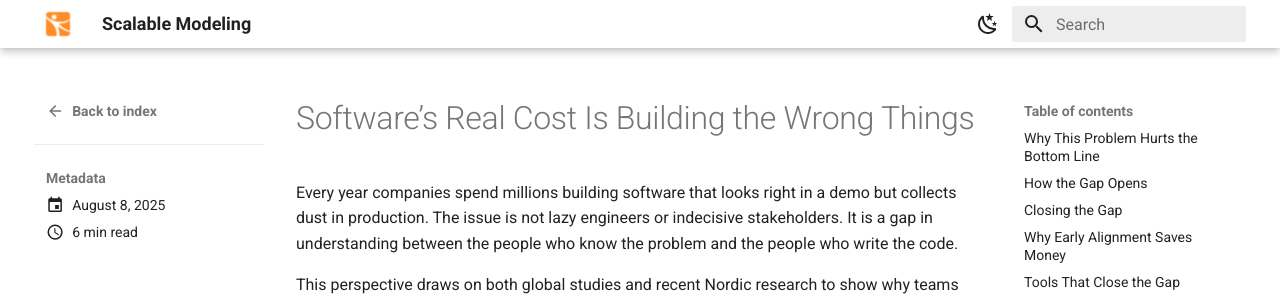
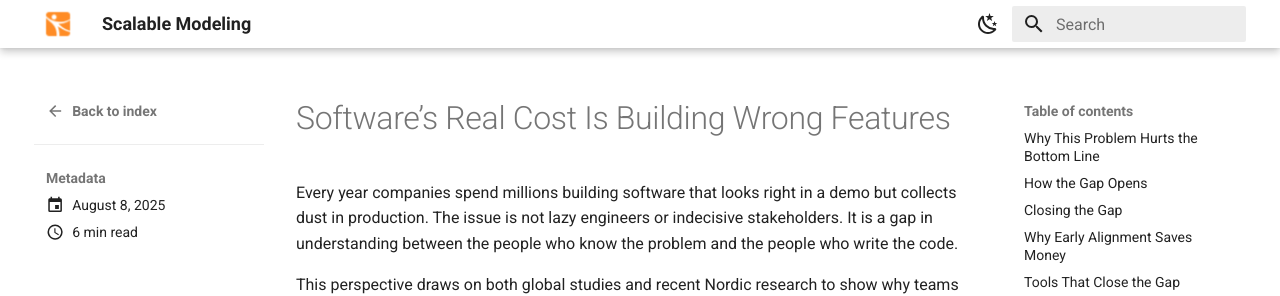
Before and after one commit to roikonen/scalablemodeling, an MkDocs documentation site: the page built from docs/blog/posts/20250808-expert-developer-gap.md, in a window 1280 px wide and 900 px high. Shown: the top 296 px of the window. Built offline with MkDocs 1.6.1 and Material for MkDocs 9.7.7, drawn with Linux system fonts in a browser that asks for light colours.

Commit message:
Blog title update

```diff
--- a/docs/blog/posts/20250808-expert-developer-gap.md
+++ b/docs/blog/posts/20250808-expert-developer-gap.md
@@ -4,7 +4,7 @@ date:
 slug: how-to-stop-paying-for-features-nobody-uses
 ---
 
-# Software’s Real Cost Is Building the Wrong Things
+# Software’s Real Cost Is Building Wrong Features
 
 Every year companies spend millions building software that looks right in a demo but collects dust in production. The issue is not lazy engineers or indecisive stakeholders. It is a gap in understanding between the people who know the problem and the people who write the code.
 
```
